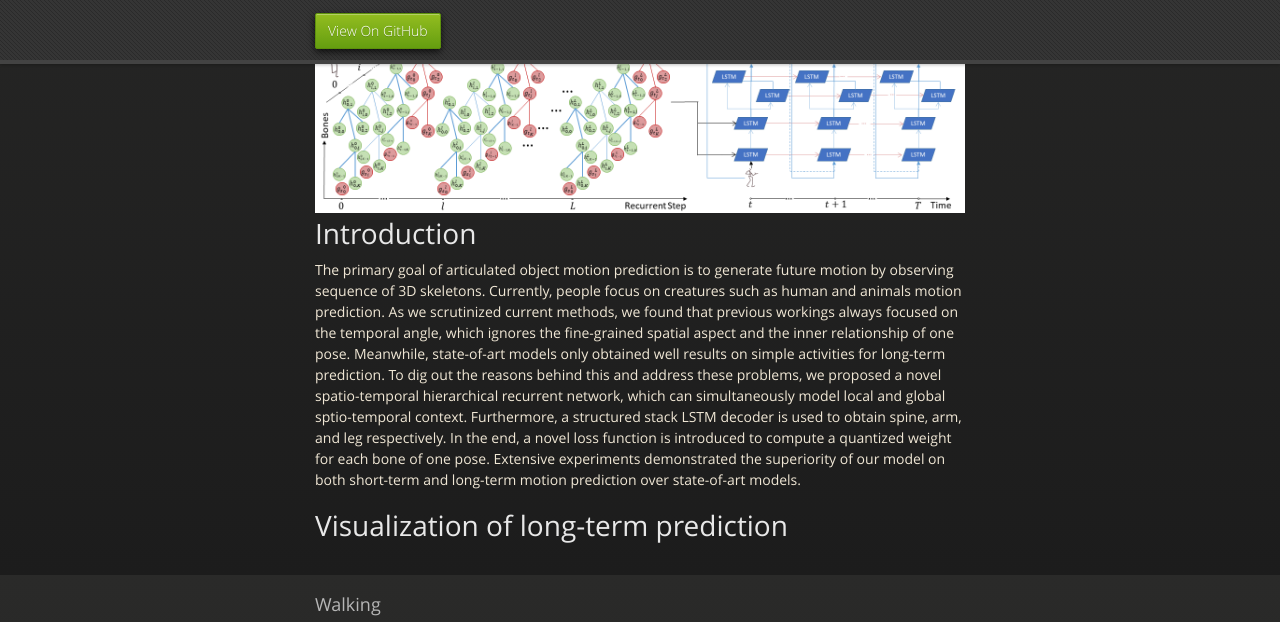
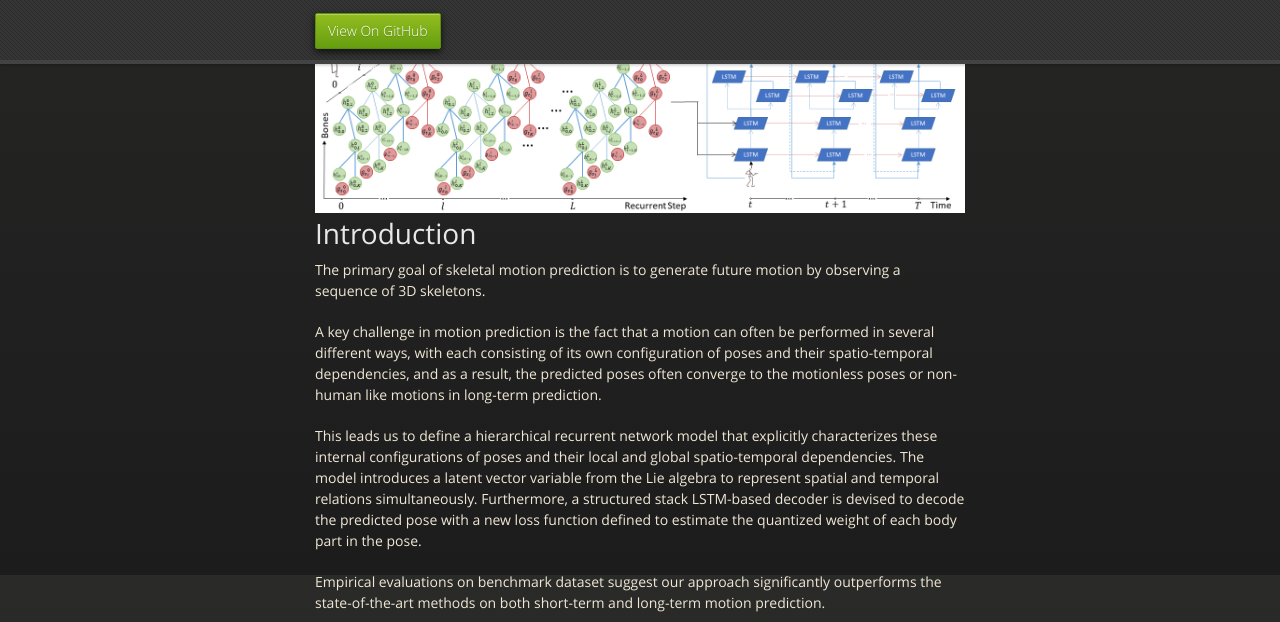
Before and after one commit to ZaneCode6574/ST-Hierarchical-Recurrent-Network, a Jekyll site: the page built from index.md, in a window 1280 px wide and 900 px high, scrolled down 325 px, cut to the strip 0-622 px from the top of the window. Built offline with Jekyll 4.4.1, drawn with Linux system fonts in a browser that asks for light colours; our own code applies the rules of GitHub Pages for plain Markdown files.

```diff
--- a/index.md
+++ b/index.md
@@ -1,5 +1,15 @@
 # Introduction
-The primary goal of articulated object motion prediction is to generate future motion by observing sequence of 3D skeletons. Currently, people focus on creatures such as human and animals motion prediction. As we scrutinized current methods, we found that previous workings always focused on the temporal angle, which ignores the fine-grained spatial aspect and the inner relationship of one pose. Meanwhile, state-of-art models only obtained well results on simple activities for long-term prediction. To dig out the reasons behind this and address these problems, we proposed a novel spatio-temporal hierarchical recurrent network, which can simultaneously model local and global sptio-temporal context. Furthermore, a structured stack LSTM decoder is used to obtain spine, arm, and leg respectively. In the end, a novel loss function is introduced to compute a quantized weight for each bone of one pose. Extensive experiments demonstrated the superiority of our model on both short-term and long-term motion prediction over state-of-art models.
+The primary goal of skeletal motion prediction is to generate future motion by observing a sequence of 3D skeletons.
+
+
+A key challenge in motion prediction is the fact that a motion can often be performed in several different ways, with each consisting of its own configuration of poses and their spatio-temporal dependencies, and as a result, the predicted poses often converge to the motionless poses or non-human like motions in long-term prediction.
+
+
+This leads us to define a hierarchical recurrent network model that explicitly characterizes these internal configurations of poses and their local and global spatio-temporal dependencies. The model introduces a latent vector variable from the Lie algebra to represent spatial and temporal relations simultaneously. Furthermore, a structured stack LSTM-based decoder is devised to decode the predicted pose with a new loss function defined to estimate the quantized weight of each body part in the pose.
+
+
+Empirical evaluations on benchmark dataset suggest our approach significantly outperforms the state-of-the-art methods on both short-term and long-term motion prediction.
+
 
 # Visualization of long-term prediction
 
```
